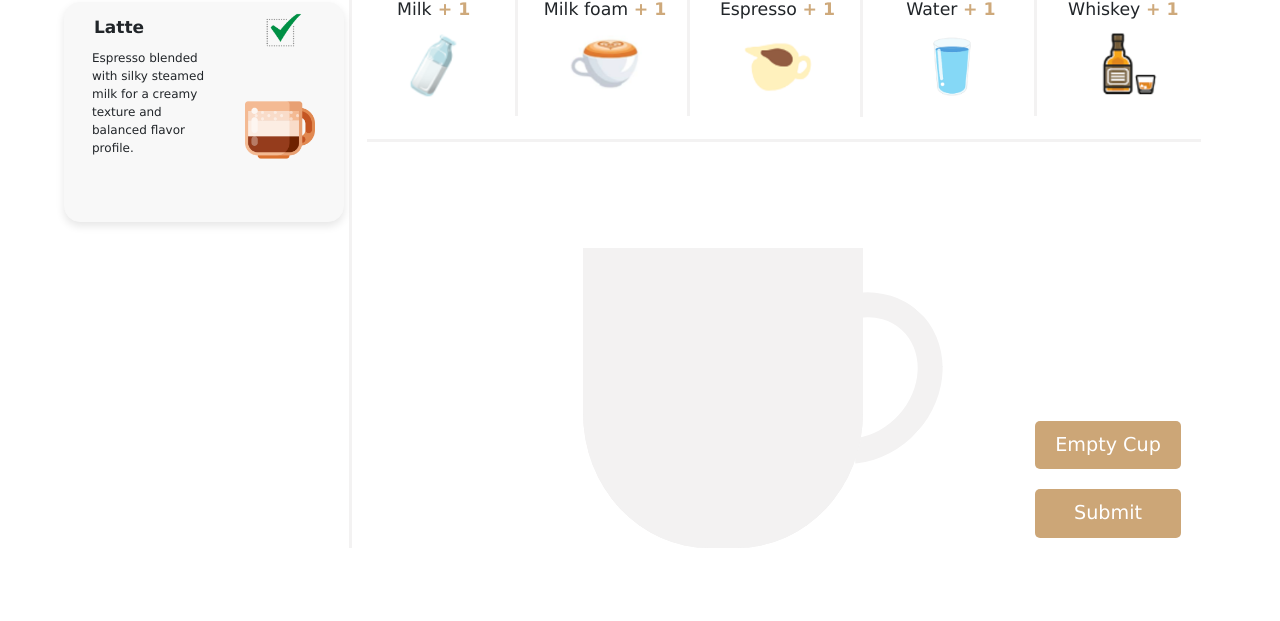
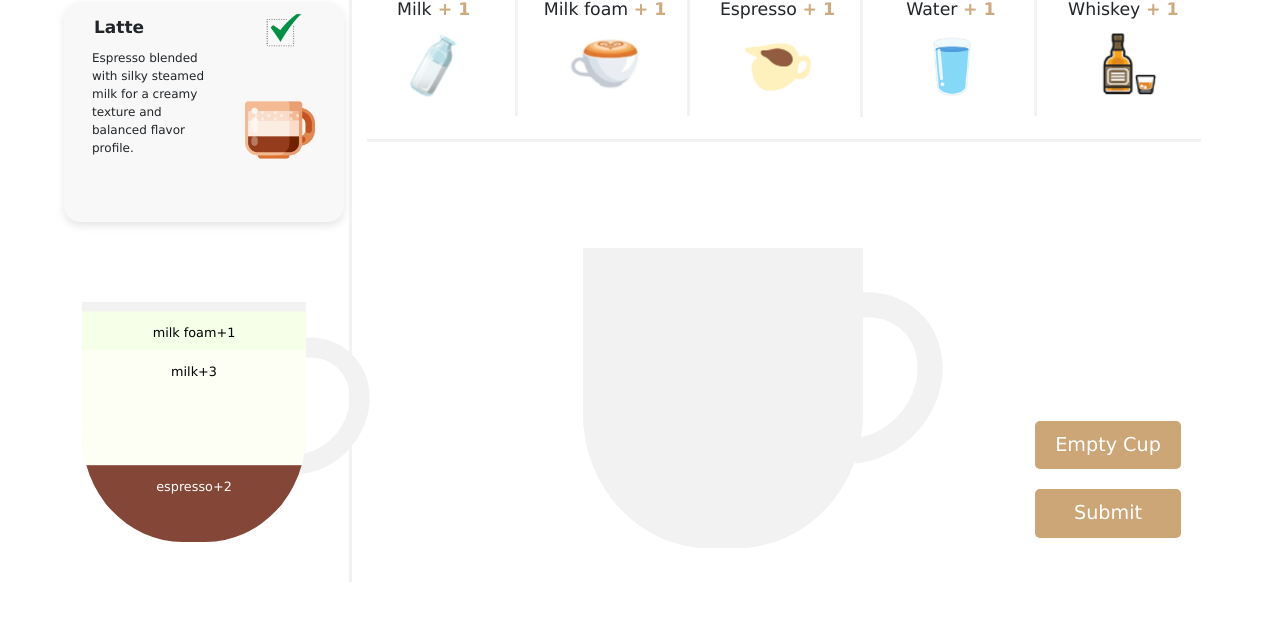
Before and after one commit to yuwchen/UIdesign, a Flask app: page /learn/1 in a window 1280 px wide. Shown: the part 137-758 px from the top of the page. Run offline with Flask 3, Linux system fonts and the light colour scheme; some libraries are stand-ins or nearby versions.

Commit message:
add correct cup to learn

```diff
--- a/static/layout.js
+++ b/static/layout.js
@@ -5,7 +5,8 @@ const ingred2color = {
     'water': '#DEF4FC',
     'whiskey': '#FFCB85',
     'hot chocolate': '#7B3F00',
-    'ice cream': '#FDF5C9'
+    'ice cream': '#FDF5C9',
+    'whipped cream': '#FCFBF4'
 };
 
 function isColorDark(color) {
@@ -17,13 +18,14 @@ function isColorDark(color) {
     return luminance < 0.5;
 }
 
-function updateCup(ingreds) {
+function updateCup(ingreds, div) {
     var count = 0;
 
     for (let i = 1; i <= 6; i++) {
         count += 1;
 
-        let curr = $('.portion' + i);
+        let curr = $(div).find ('.portion' + i)
+        console.log(curr)
         if (i <= ingreds.length) {
             curr.css("background-color", ingred2color[ingreds[i - 1]]);
             curr.css("color", isColorDark(ingred2color[ingreds[i - 1]]) ? "white" : "black");
--- a/static/learn.js
+++ b/static/learn.js
@@ -15,9 +15,24 @@ function display_learn_page(coffee) {
                         <img src='../${coffee["image"]}' alt='${coffee["name"]}'>
                     </div>
                 </div>
+
+                <div class="cup" id="correct_cup" style="margin-top:50px;margin-left:-20px;">
+                <div class="recipe">
+                  <div class="portion portion6"></div>
+                  <div class="portion portion5"></div>
+                  <div class="portion portion4"></div>
+                  <div class="portion portion3"></div>
+                  <div class="portion portion2"></div>
+                  <div class="portion portion1"></div>
+                </div>
+                <div class="handle"></div>
+              </div>
+
               <div> `;
 
   $("#description").append(row);
+  updateCup(coffee["recipe"], "#correct_cup")
+  $('#correct_cup').css('transform','scale(.8)');
 
   $("#learn_reset_button").show();
   $("#learn_submit_button").show();
@@ -25,7 +40,7 @@ function display_learn_page(coffee) {
 
   $("#learn_reset_button").click(function () {
     ingredient_selection = [];
-    updateCup(ingredient_selection);
+    updateCup(ingredient_selection, "#user_cup");
     console.log("Ingredient selection has been reset.");
   });
 
@@ -52,7 +67,7 @@ function display_learn_page(coffee) {
 
         } else {
           ingredient_selection = [];
-          updateCup(ingredient_selection);
+          updateCup(ingredient_selection, "#user_cup");
 
           var errorImage = $("<img>", {
             id: "learn_incorrect_image",
@@ -87,7 +102,7 @@ function selectIngredient(ingredient_name) {
     console.log("You cannot add more than 6 ingredients.");
   }
 
-  updateCup(ingredient_selection);
+  updateCup(ingredient_selection, "#user_cup");
 }
 
 $(document).ready(function () {
--- a/templates/learn.html
+++ b/templates/learn.html
@@ -83,7 +83,7 @@
         <div class="row main_row">
           <div class="col-md-3"></div>
           <div class="col-md-6">
-            <div class="cup">
+            <div class="cup" id="user_cup">
               <div class="recipe">
                 <div class="portion portion6"></div>
                 <div class="portion portion5"></div>
--- a/templates/quiz_main.html
+++ b/templates/quiz_main.html
@@ -83,7 +83,7 @@
         <div class="row main_row">
           <div class="col-md-3"></div>
           <div class="col-md-6">
-            <div class="cup">
+            <div class="cup" id="user_cup">
               <div class="recipe">
                 <div class="portion portion6"></div>
                 <div class="portion portion5"></div>
```
Also changed, not shown: static/quiz_main.js (+4 -4 lines), static/quiz_summary_detail.js (+1 -14 lines), templates/quiz_summary_detail.html (+6 -3 lines).
